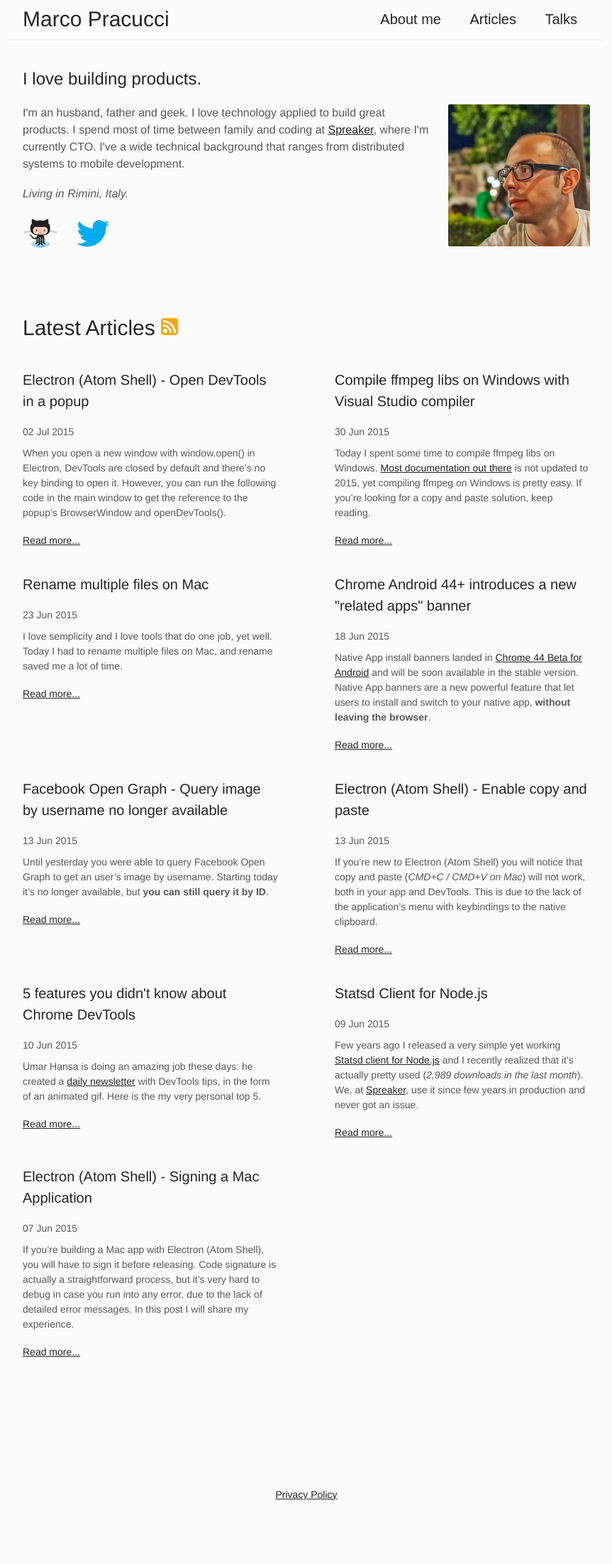
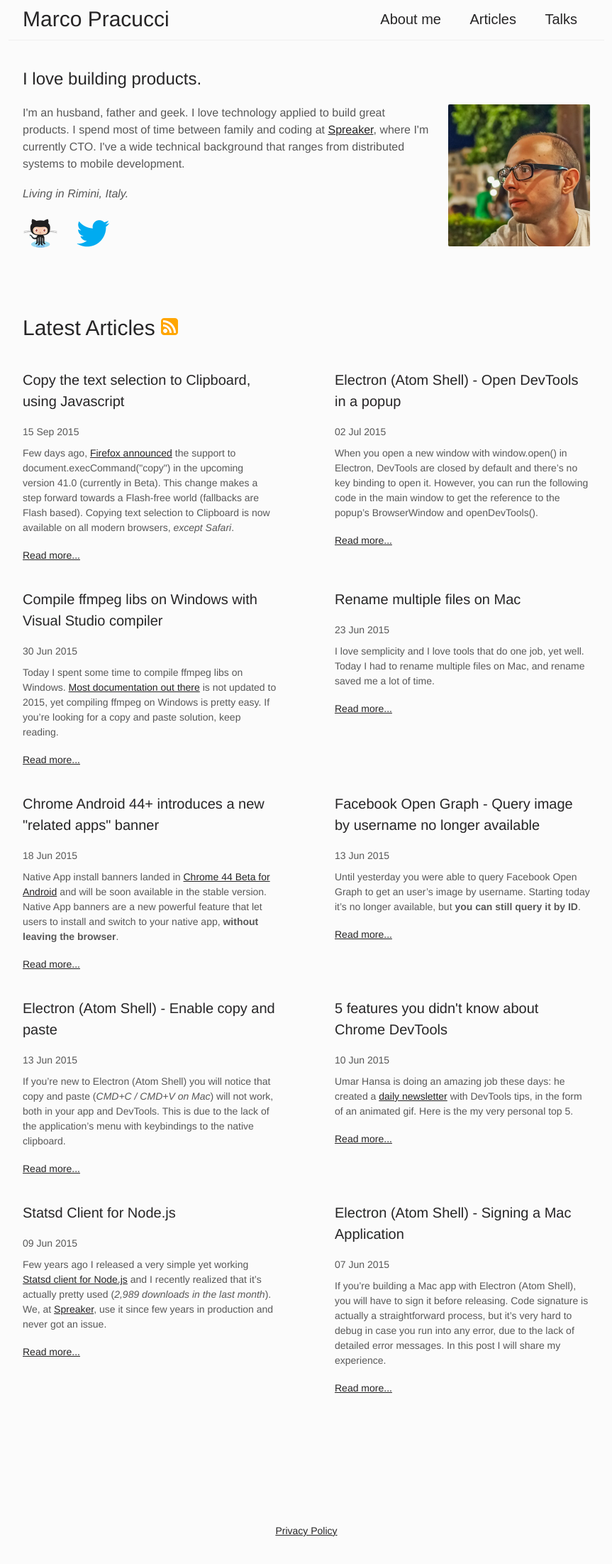
Before and after one commit to pracucci/www-pracucci, a Jekyll site: the page built from index.html, in a window 1280 px wide. Shown: the whole page at 71% size, without its empty margins (208-1071 px from the left). Built offline with Jekyll 4.4.1, drawn with Linux system fonts in a browser that asks for light colours; the list of posts is cut into pages by our own code; before the commit the page ends 2152 px from its top, so only the background shows below that.

Commit message:
Post: Copy the text selection to Clipboard, using Javascript

```diff
--- /dev/null
+++ b/_posts/2015-09-15-copy-selection-to-clipboard-with-javascript.md
@@ -0,0 +1,43 @@
+---
+layout:         post
+title:          "Copy the text selection to Clipboard, using Javascript"
+keywords:       javascript, js, copy, clipboard
+date:           2015-09-15 18:00:00 GMT
+---
+
+Few days ago, [Firefox announced](https://hacks.mozilla.org/2015/09/flash-free-clipboard-for-the-web/) the support to `document.execCommand("copy")` in the upcoming version 41.0 (currently in Beta). This change makes a step forward towards a Flash-free world (fallbacks are Flash based). Copying text selection to Clipboard is now available on all modern browsers, *except Safari*.
+
+
+## How it works
+
+The `execCommand("copy")` API is only available during a user-triggered callback (ie. a click). When triggered, it copies the current selection to the clipboard. Using is is very straightforward and just requires a couple of lines of code.
+
+
+{% highlight html %}
+<textarea id="input">Some text to copy.</textarea>
+<button id="copy-button">Copy</button>
+
+<script>
+    var input  = document.getElementById("input");
+    var button = document.getElementById("copy-button");
+
+    button.addEventListener("click", function (event) {
+        event.preventDefault();
+        input.select();
+        document.execCommand("copy");
+    });
+</script>
+{% endhighlight %}
+
+
+## Browsers support
+
+To keep it simple, most modern browers are supported, except Safari. It's actually an huge lack, we hope will get fixed soon.
+
+| **Chrome**  | > 43.0.2356 |
+| **Firefox** | >= 41.0 |
+| **Opera**   | >= 30 ([release notes](https://dev.opera.com/blog/opera-30/)) |
+| **IE**      | >= 9 (allows it to be called at any time, but prompts a confirmation dialog) |
+| **Safari**  | Not supported |
+
+For more details, please check out [caniuse.com](http://caniuse.com/#feat=clipboard).
--- a/stylesheets/main.scss
+++ b/stylesheets/main.scss
@@ -345,6 +345,22 @@
             color: #111111;
         }
     }
+
+    // Tables
+    table {
+        margin-bottom: $baseline/2;
+
+        td {
+            padding: 0 10px $baseline/4 0;
+
+        }
+
+        tr:last-child {
+            td {
+                padding-bottom: 0;
+            }
+        }
+    }
 }
 
 
```
